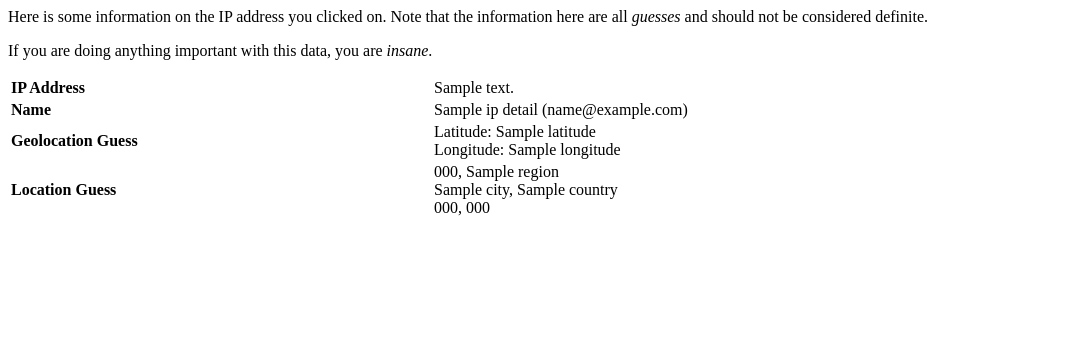
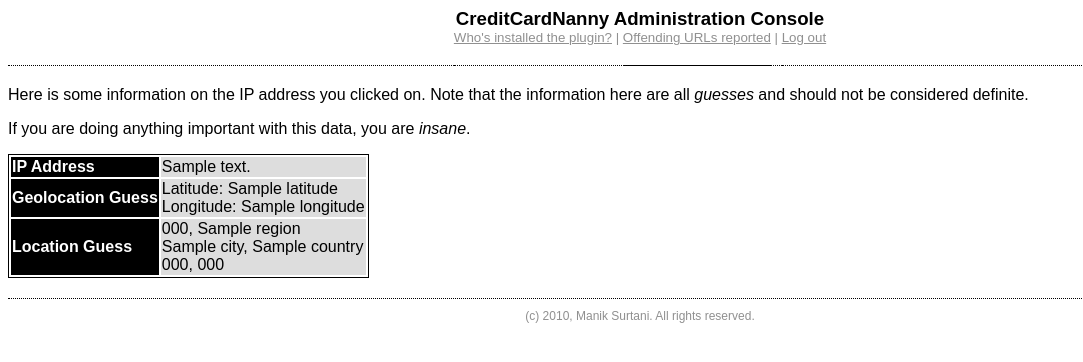
Before and after one commit to maniksurtani/CreditCardNanny-Plugins, a Python web app: template cc-nanny/templates/ip_details.html in a window 1280 px wide. Shown: the top 362 px of the page, without its empty margins (0-1083 px from the left). Run offline with Jinja, Linux system fonts and the light colour scheme; the template is opened without the code that fills it: most values are stand-ins (such as "Sample title", 1, 10 or a date in 2020).

Commit message:
Better admin console

```diff
--- a/Common/TODO.txt
+++ b/Common/TODO.txt
@@ -1,6 +1,7 @@
 PROJECT
-* Icon
-* Download site, etc
+* Move cc-nanny to private git repo
+* Add ASL2 text
+
 
 FFox plugin
 * Basic features
--- a/cc-nanny/templates/ip_details.html
+++ b/cc-nanny/templates/ip_details.html
@@ -1,7 +1,5 @@
-<HTML>
-  <HEAD><TITLE>Admin: {{ title }}</TITLE></HEAD>
-  <BODY>
-
+{% extends "layout.html" %}
+{% block content %}
 
 <p>
     Here is some information on the IP address you clicked on.  Note that the
@@ -10,21 +8,17 @@
 <p>
     If you are doing anything important with this data, you are <i>insane</i>.
 </p>
-<table width="100%" border="0">
+<table class="data">
     <tr class="tablerow1">
-        <td><b>IP Address</b></td>
+        <td class="tableheader">IP Address</td>
         <td>{{ ip_details.ip_address }}</td>
     </tr>
-    <tr class="tablerow2">
-        <td><b>Name</b></td>
-        <td>{{ ip_details.name }} ({{ ip_details.email }})</td>
+    <tr class="tablerow1">
+        <td class="tableheader">Geolocation Guess</td>
+        <td>Latitude: {{ ip_details.latitude }}<br />Longitude: {{ ip_details.longitude }}</td>
     </tr>
     <tr class="tablerow1">
-        <td><b>Geolocation Guess</b></td>
-        <td>Latitude: {{ ip_details.latitude }}<br />Longitude: {{ ip_details.longitude }}</td>
-    </tr>
-    <tr class="tablerow2">
-        <td><b>Location Guess</b></td>
+        <td class="tableheader">Location Guess</td>
         <td>
             {{ ip_details.area_code }}, {{ ip_details.region }}<br />
             {{ ip_details.city }}, {{ ip_details.country }}<br />
@@ -32,5 +26,5 @@
         </td>
     </tr>
 </table>
-</BODY>
-</HTML>
+
+{% endblock %}
--- /dev/null
+++ b/cc-nanny/templates/layout.html
@@ -0,0 +1,87 @@
+<HTML>
+  <HEAD>
+    <TITLE>Admin Console: {{ title }}</TITLE>
+    <STYLE>
+      .body {
+        font-family: arial,sans;
+        font-size: 10pt;
+      }
+
+      .header {
+        font-size: 14pt;
+        font-weight: bold;
+        text-align: center;
+        font-family: arial,sans;
+      }
+
+      .nav {
+        font-size: 10pt;
+        text-align: center;
+        font-family: arial,sans;
+        color: #909090;
+        border-bottom: thin black dotted;
+        padding-bottom: 20px;
+      }
+
+      .main {
+        font-size: 12pt;
+        text-align: left;
+        font-family: arial,sans;
+        padding-top: 20px;
+        padding-bottom: 20px;
+      }
+
+      .footer {
+        font-size: 9pt;
+        text-align: center;
+        font-family: arial,sans;
+        color: #909090;
+        border-top: thin black dotted;
+        margin-top: 20px;
+        padding-top: 10px;
+      }
+
+      .data {
+        border: thin black solid;
+      }
+
+      .tablerow1 {
+        background-color: #DDDDDD;
+      }
+
+      .tablerow2 {
+        background-color: #A0A0A0;
+      }
+
+      .tableheader {
+        font-weight: bold;
+        background-color: black;
+        color: white;
+      }
+
+
+    </STYLE>
+  </HEAD>
+  <BODY>
+    <TABLE width="100%" CELLPADDING="0" CELLSPACING="0">
+      <TR>
+        <TD class="header">CreditCardNanny Administration Console</TD>
+      </TR>
+
+      <!-- navigation -->
+      <TR>
+        <TD class="nav"><a href="/admin/plugins" class="nav">Who's installed the plugin?</a> | <a href="/admin/urls" class="nav">Offending URLs reported</a> | <a href="{{logout}}"  class="nav">Log out</a></TD>
+      </TR>
+
+      <!-- content -->
+      <TR>
+        <TD class="main">{% block content %}{% endblock %}</TD>
+      </TR>
+
+      <!-- footer -->
+      <TR>
+        <TD class="footer">(c) 2010, Manik Surtani.  All rights reserved.</TD>
+      </TR>
+    </TABLE>
+  </BODY>
+</HTML>
```
Also changed, not shown: cc-nanny/admin.py (+57 -4 lines), cc-nanny/geo.py (+49 -50 lines), cc-nanny/templates/plugins.html (renamed from cc-nanny/templates/admin.html, +7 -10 lines), cc-nanny/templates/urls.html (added, +27 -0 lines).
